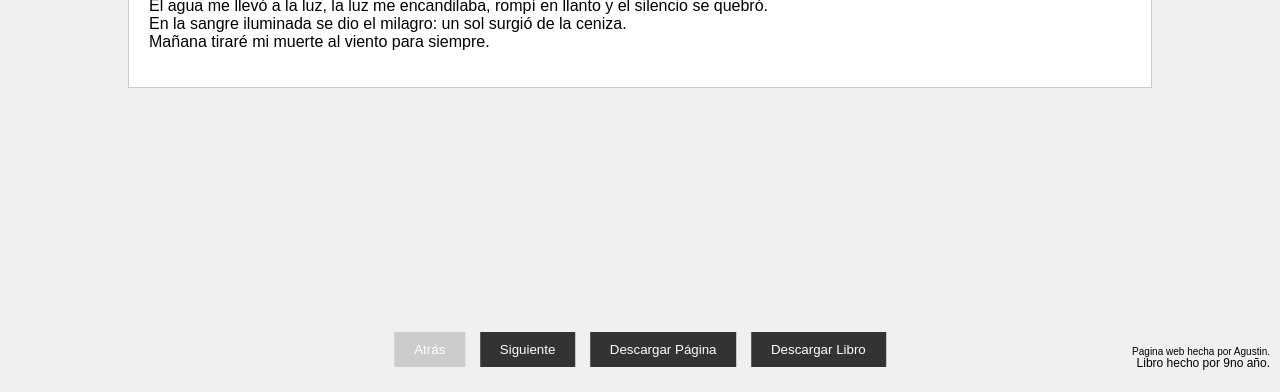
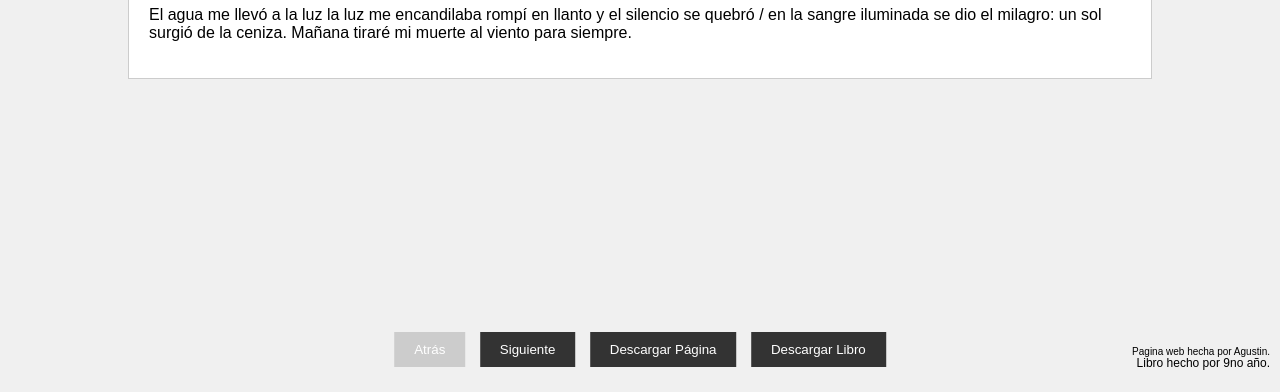
Before and after one commit to Cuantox/Visualizador-de-libros, a plain HTML site: page index.html in a window 1280 px wide. Shown: the part 408-800 px from the top of the page. Drawn offline with nearby package versions, Linux system fonts and the light colour scheme.

Commit message:
Re upload cuz the autocorrector u now

```diff
--- a/index.html
+++ b/index.html
@@ -12,9 +12,7 @@
 <div class="page" id="page-1">
     <h1>1) Los nacimientos</h1>
     <p>
-        El agua me llevó a la luz, la luz me encandilaba, rompí en llanto y el silencio se quebró. <br>
-        En la sangre iluminada se dio el milagro: un sol surgió de la ceniza. <br>
-        Mañana tiraré mi muerte al viento para siempre.
+El agua me llevó a la luz la luz me encandilaba rompí en llanto y el silencio se quebró / en la sangre iluminada se dio el milagro: un sol surgió de la ceniza. Mañana tiraré mi muerte al viento para siempre.
     </p>
 </div>
 
```
